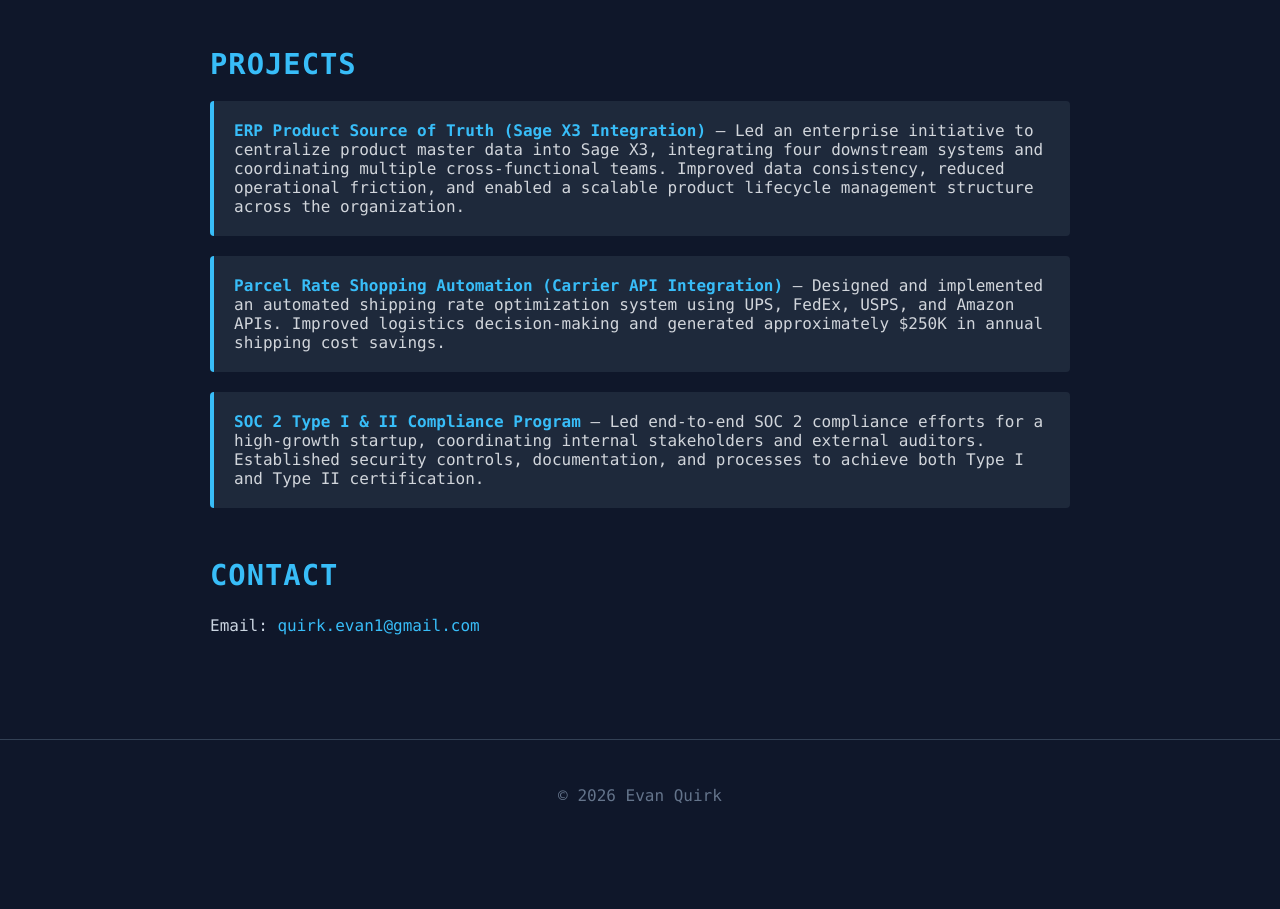
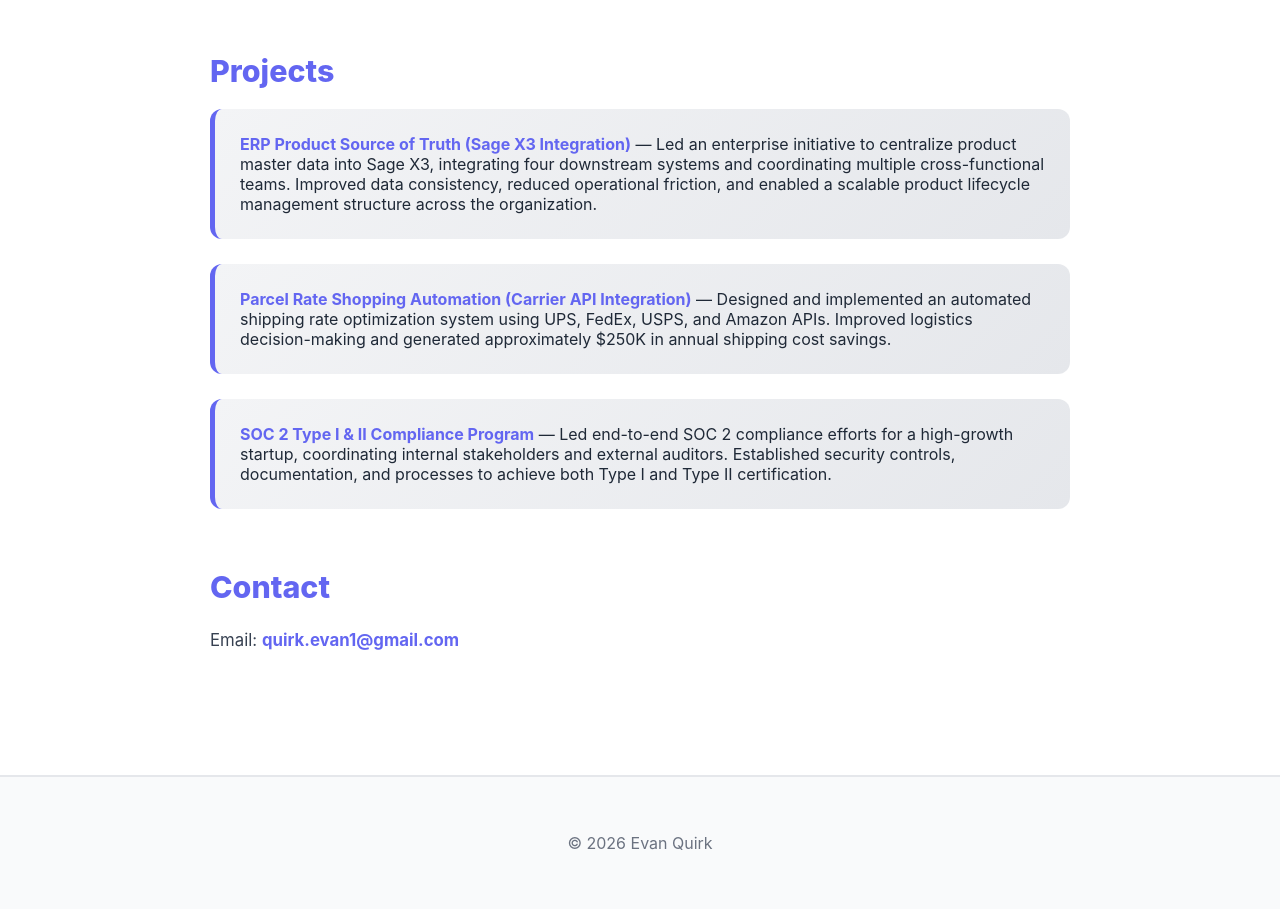
Before and after one commit to equirk0910/Evan-Quirk-Portfolio, a website: page public/index.html in a window 1280 px wide. Shown: the part 700-1609 px from the top of the page. Before the commit the page ends 1551 px from the top, so only its background shows below. Drawn offline with Linux system fonts and the light colour scheme.

Commit message:
Revert to Option 3 (Bold & Branded) and include index.html updates

```diff
--- a/public/styles.css
+++ b/public/styles.css
@@ -1,15 +1,15 @@
 * { box-sizing: border-box; }
-body { font-family: 'Fira Code', 'Monaco', monospace; margin:0; color:#d1d5db; background:#0f172a; }
-header { background:#1e293b; color:#38bdf8; padding:70px 20px; text-align:center; border-bottom:3px solid #38bdf8; }
-header h1 { margin:0; font-size:2.5em; font-weight:900; letter-spacing:2px; }
-header p { margin:10px 0 0 0; font-size:0.95em; color:#cbd5e1; }
-main { padding:50px 20px; max-width:900px; margin:0 auto; }
-section { margin-bottom:50px; }
-section h2 { color:#38bdf8; font-size:1.8em; margin:0 0 20px 0; font-weight:800; text-transform:uppercase; letter-spacing:1px; }
-section p { line-height:1.7; font-size:1em; color:#cbd5e1; }
+body { font-family: 'Inter', 'Helvetica Neue', sans-serif; margin:0; color:#1f2937; background:#ffffff; }
+header { background:linear-gradient(120deg, #6366f1 0%, #8b5cf6 100%); color:white; padding:80px 20px; text-align:center; }
+header h1 { margin:0; font-size:2.8em; font-weight:800; letter-spacing:-1px; }
+header p { margin:15px 0 0 0; font-size:1.1em; opacity:0.95; font-weight:500; }
+main { padding:60px 20px; max-width:900px; margin:0 auto; }
+section { margin-bottom:60px; }
+section h2 { color:#6366f1; font-size:1.9em; margin:0 0 20px 0; font-weight:800; }
+section p { line-height:1.8; font-size:1.05em; color:#374151; }
 ul { list-style:none; padding:0; }
-li { margin-bottom:20px; padding:20px; background:#1e293b; border-left:4px solid #38bdf8; border-radius:4px; }
-li strong { color:#38bdf8; font-weight:800; }
-a { color:#38bdf8; text-decoration:none; }
-a:hover { color:#06b6d4; text-decoration:underline; }
-footer { text-align:center; padding:30px; color:#64748b; background:#0f172a; border-top:1px solid #334155; }
+li { margin-bottom:25px; padding:25px; background:linear-gradient(135deg, #f3f4f6 0%, #e5e7eb 100%); border-radius:12px; border-left:5px solid #6366f1; }
+li strong { color:#6366f1; font-weight:700; }
+a { color:#6366f1; text-decoration:none; font-weight:700; }
+a:hover { color:#8b5cf6; }
+footer { text-align:center; padding:40px; color:#6b7280; background:#f9fafb; border-top:2px solid #e5e7eb; }
```
